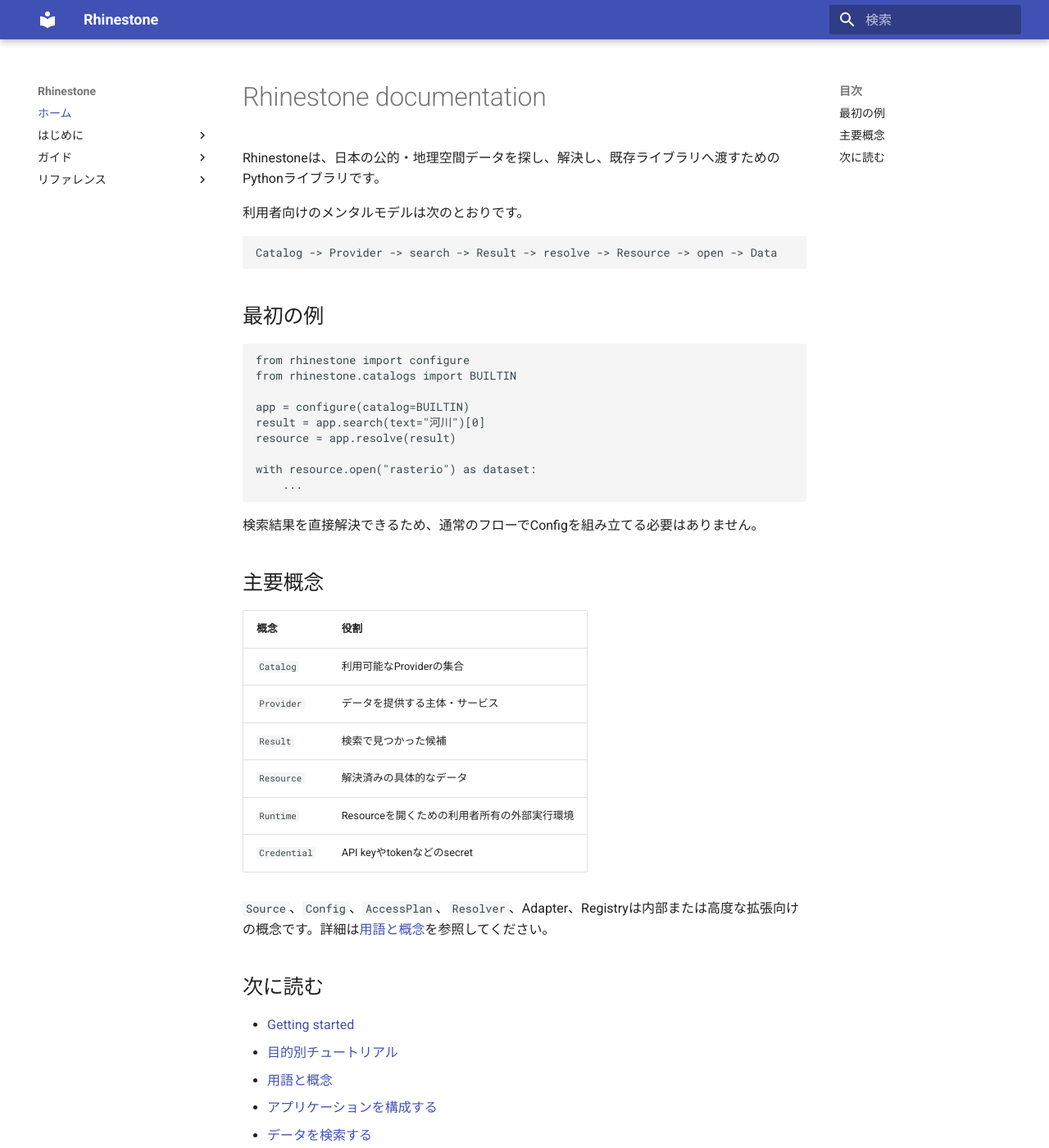
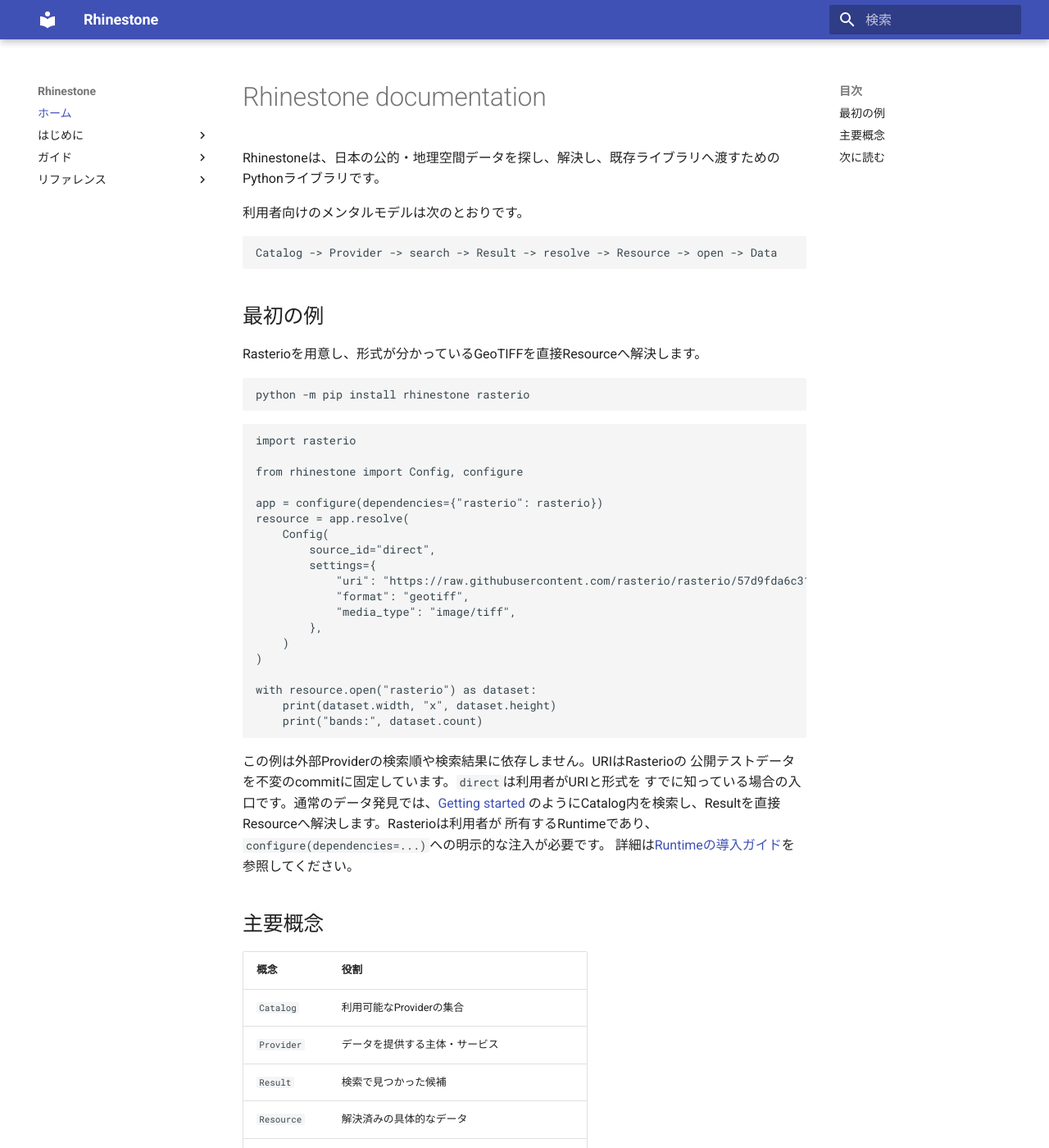
Before and after one commit to u-kitazawa/rhinestone, an MkDocs documentation site: the page built from docs/index.md, in a window 1280 px wide and 1400 px high. Shown: the whole window at 82% size. Built offline with MkDocs 1.6.1 and Material for MkDocs 9.7.7, drawn with Linux system fonts in a browser that asks for light colours.

Commit message:
docs: make opening example executable

````diff
--- a/docs/index.md
+++ b/docs/index.md
@@ -10,19 +10,40 @@
 
 ## 最初の例
 
+Rasterioを用意し、形式が分かっているGeoTIFFを直接Resourceへ解決します。
+
+```console
+python -m pip install rhinestone rasterio
+```
+
 ```python
-from rhinestone import configure
-from rhinestone.catalogs import BUILTIN
+import rasterio
 
-app = configure(catalog=BUILTIN)
-result = app.search(text="河川")[0]
-resource = app.resolve(result)
+from rhinestone import Config, configure
+
+app = configure(dependencies={"rasterio": rasterio})
+resource = app.resolve(
+    Config(
+        source_id="direct",
+        settings={
+            "uri": "https://raw.githubusercontent.com/rasterio/rasterio/57d9fda6c31c5595ea54262f905b43c5f8419e06/tests/data/RGB.byte.tif",
+            "format": "geotiff",
+            "media_type": "image/tiff",
+        },
+    )
+)
 
 with resource.open("rasterio") as dataset:
-    ...
+    print(dataset.width, "x", dataset.height)
+    print("bands:", dataset.count)
 ```
 
-検索結果を直接解決できるため、通常のフローでConfigを組み立てる必要はありません。
+この例は外部Providerの検索順や検索結果に依存しません。URIはRasterioの
+公開テストデータを不変のcommitに固定しています。`direct`は利用者がURIと形式を
+すでに知っている場合の入口です。通常のデータ発見では、[Getting started](getting-started.md)
+のようにCatalog内を検索し、Resultを直接Resourceへ解決します。Rasterioは利用者が
+所有するRuntimeであり、`configure(dependencies=...)`への明示的な注入が必要です。
+詳細は[Runtimeの導入ガイド](runtimes.md)を参照してください。
 
 ## 主要概念
 
````
Also changed, not shown: 1 other file.
